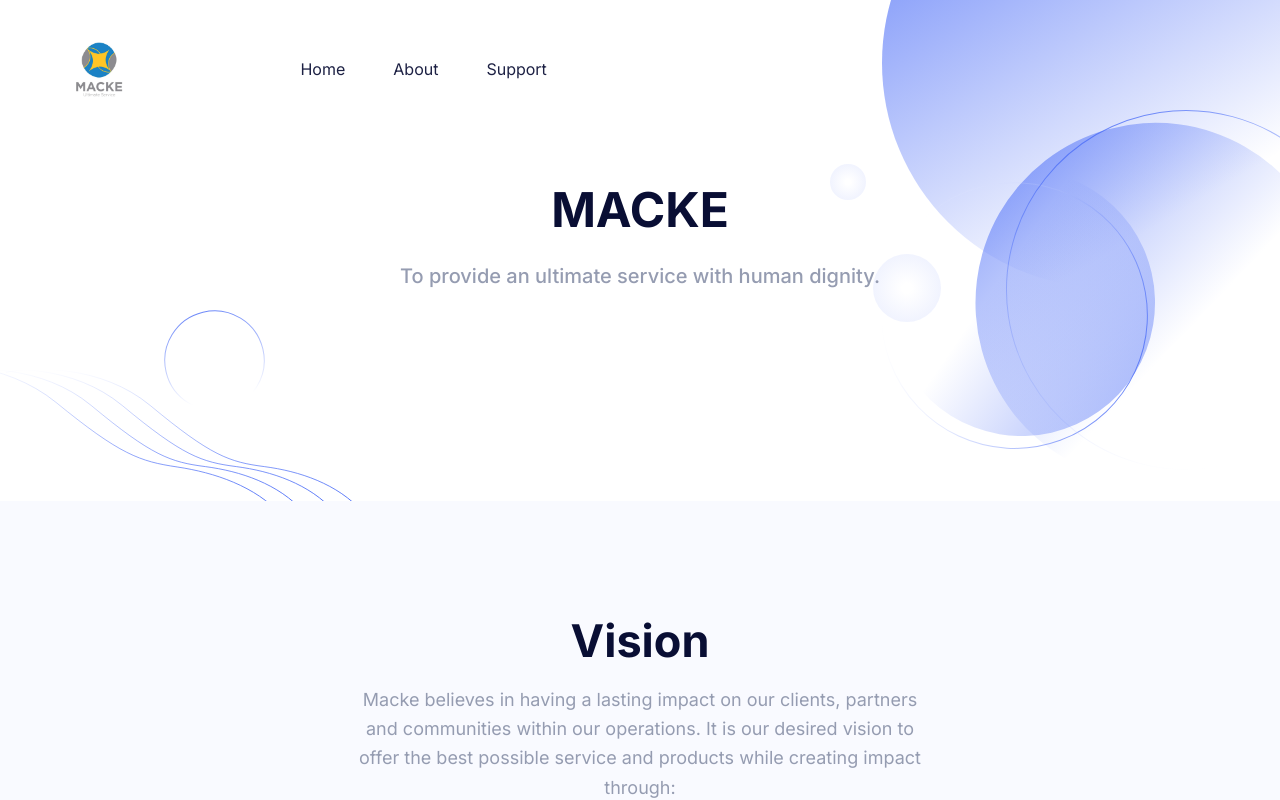
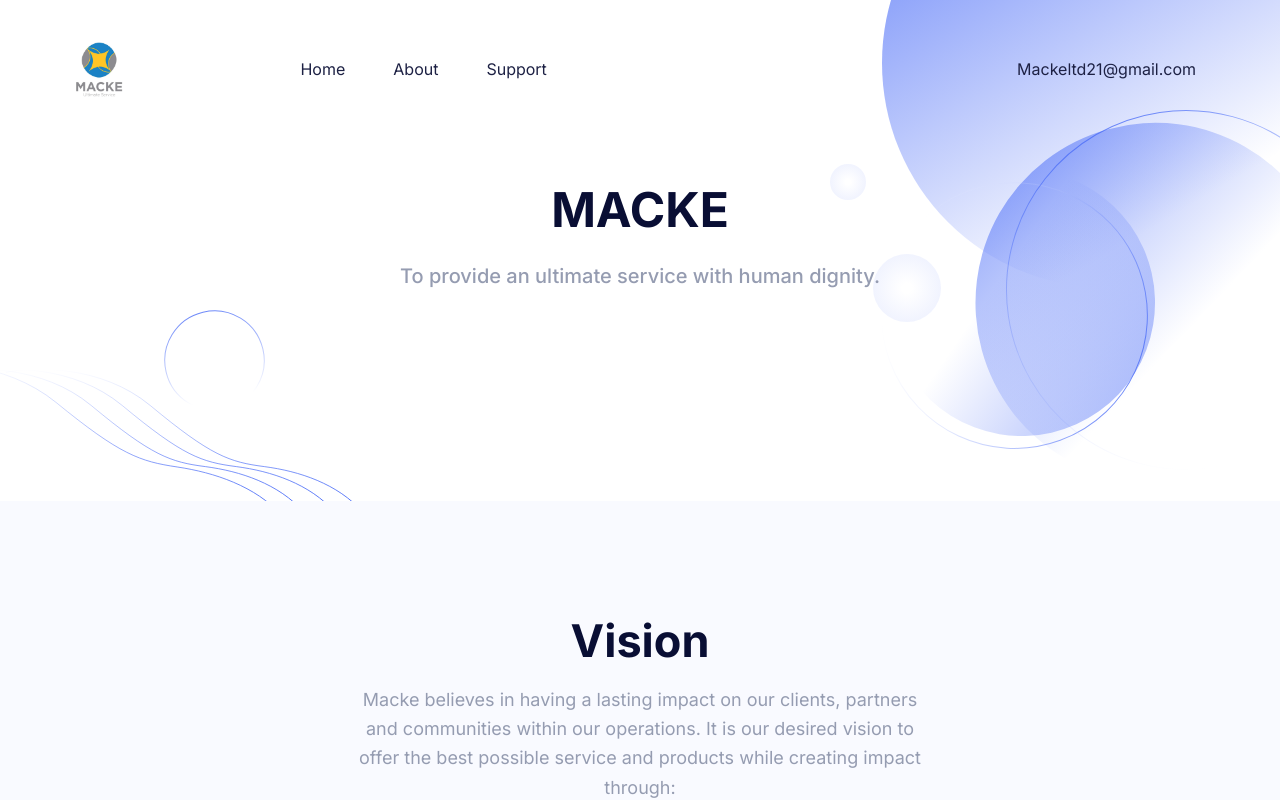
Before and after one commit to jwaiswa7/macke, a Next.js app: page / in a window 1280 px wide. Shown: the top 800 px of the page. Built offline with nearby package versions, Linux system fonts and the light colour scheme.

Commit message:
Add email in header

```diff
--- a/components/Header/index.jsx
+++ b/components/Header/index.jsx
@@ -144,18 +144,12 @@
                 </nav>
               </div>
               <div className="flex items-center justify-end pr-16 lg:pr-0">
-                {/* <Link
-                  href="/signin"
-                  className="hidden py-3 px-7 text-base font-bold text-dark hover:opacity-70 dark:text-white md:block"
+                <Link
+                  href="#"
+                  className="hidden py-3 px-7 text-base text-dark hover:opacity-70 dark:text-white md:block"
                 >
-                  Sign In
+                  Mackeltd21@gmail.com
                 </Link>
-                <Link
-                  href="/signup"
-                  className="ease-in-up hidden rounded-md bg-primary py-3 px-8 text-base font-bold text-white transition duration-300 hover:bg-opacity-90 hover:shadow-signUp md:block md:px-9 lg:px-6 xl:px-9"
-                >
-                  Sign Up
-                </Link> */}
                 <div>
                   {/* <ThemeToggler /> */}
                 </div>
```
